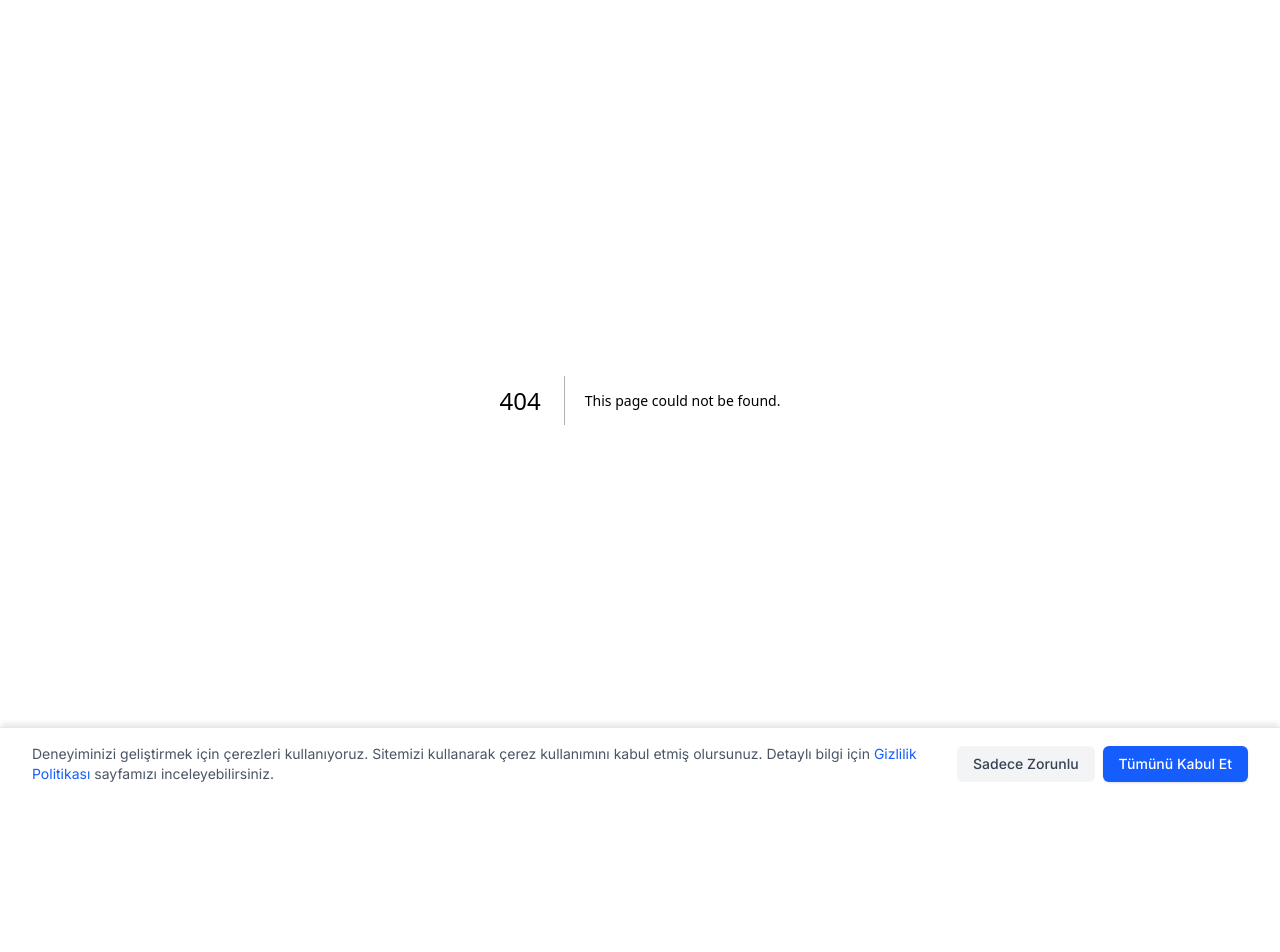
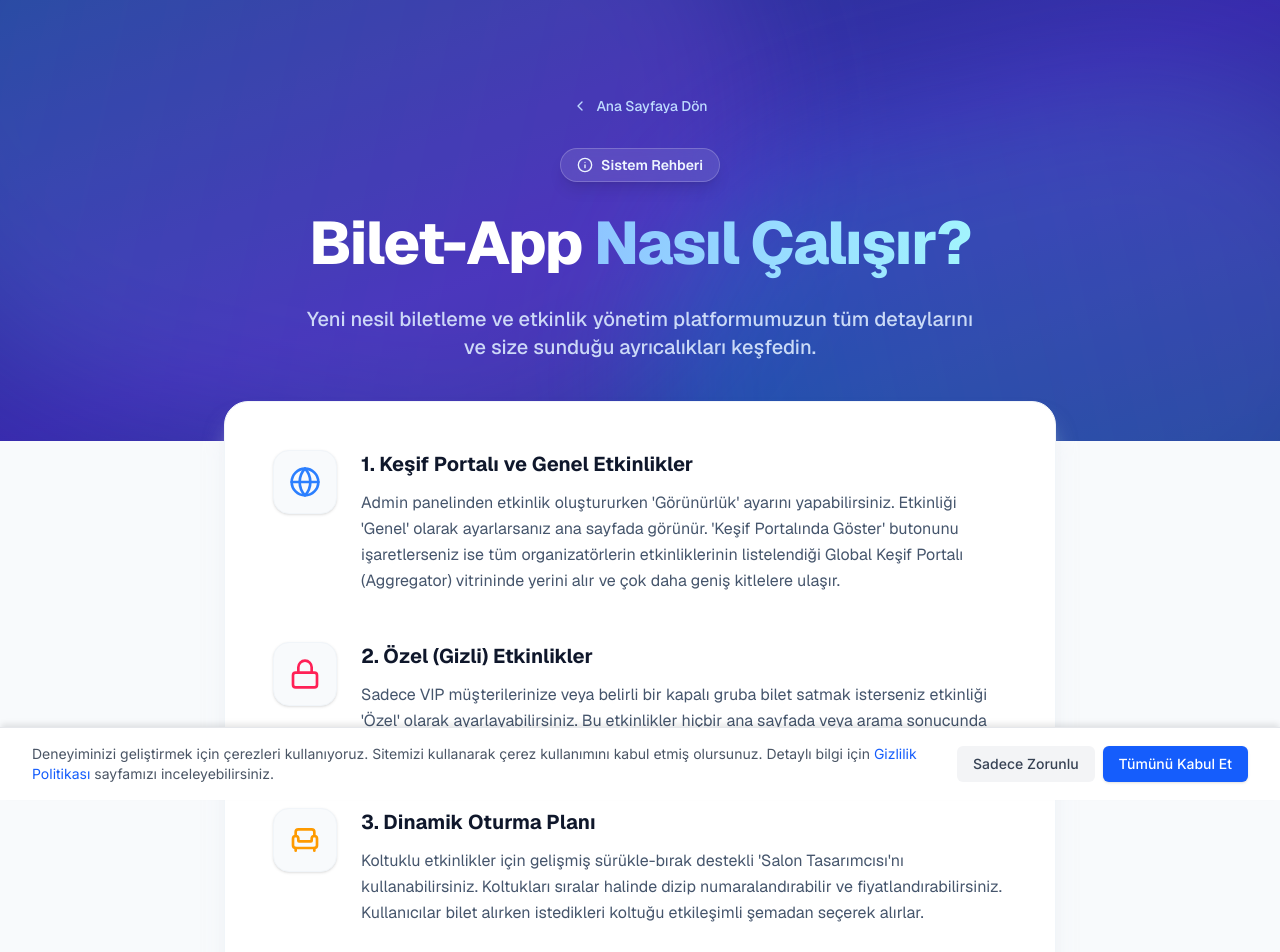
Before and after one commit to hekizoglu/bilet-app, a Next.js app in the folder frontend/: page /nasil-calisir in a window 1280 px wide. Before the commit this address had no page. Shown: the top 952 px of the page. Before the commit the page ends 800 px from the top, so only its background shows below. Built offline with nearby package versions, Linux system fonts and the light colour scheme.

Commit message:
feat(docs): add how it works page and isPubliclyListed toggle for events

```diff
--- a/frontend/src/app/admin/events/page.tsx
+++ b/frontend/src/app/admin/events/page.tsx
@@ -45,6 +45,7 @@
   const [hallId, setHallId] = useState('');
   const [paymentType, setPaymentType] = useState('free');
   const [visibility, setVisibility] = useState('PUBLIC');
+  const [isPubliclyListed, setIsPubliclyListed] = useState(false);
 
   const fetchEvents = async () => {
     const token = getCookie('token');
@@ -100,6 +101,7 @@
       isSeated,
       paymentType,
       visibility,
+      isPubliclyListed,
       ...(isSeated ? { hallId } : { capacity: Number(capacity) })
     };
 
@@ -117,7 +119,7 @@
         setIsModalOpen(false);
         fetchEvents();
         // Formu temizle
-        setName(''); setDate(''); setPrice(''); setStatus('Taslak'); setIsSeated(true); setCapacity(''); setHallId(''); setPaymentType('free'); setVisibility('PUBLIC');
+        setName(''); setDate(''); setPrice(''); setStatus('Taslak'); setIsSeated(true); setCapacity(''); setHallId(''); setPaymentType('free'); setVisibility('PUBLIC'); setIsPubliclyListed(false);
       } else {
         const errData = await res.json();
         let errMsg = errData.error || errData.message || "Bilinmeyen hata";
@@ -458,6 +460,7 @@
                       <option value="cardless">Kartsız Ödeme (Banka/WhatsApp)</option>
                     </select>
                   </div>
+                  <div className="grid grid-cols-2 gap-4">
                     <div>
                       <label className="block text-sm font-medium text-gray-700 mb-1">Görünürlük</label>
                       <select
@@ -468,6 +471,26 @@
                         <option value="PUBLIC">Genel (Ana sayfada listelenir)</option>
                         <option value="PRIVATE">Özel (Sadece link ile girilir)</option>
                       </select>
+                    </div>
+
+                    <div className="flex flex-col justify-end pb-1">
+                      <label className="flex items-center gap-2 cursor-pointer group">
+                        <div className="relative">
+                          <input
+                            type="checkbox"
+                            checked={isPubliclyListed}
+                            onChange={(e) => setIsPubliclyListed(e.target.checked)}
+                            className="sr-only"
+                          />
+                          <div className={`block w-10 h-6 rounded-full transition-colors ${isPubliclyListed ? 'bg-blue-600' : 'bg-gray-300'}`}></div>
+                          <div className={`dot absolute left-1 top-1 bg-white w-4 h-4 rounded-full transition-transform ${isPubliclyListed ? 'transform translate-x-4' : ''}`}></div>
+                        </div>
+                        <div className="flex flex-col">
+                          <span className="text-sm font-bold text-gray-800">Keşif Portalında Göster</span>
+                          <span className="text-xs text-gray-500 group-hover:text-blue-500 transition">Ana sayfa haricinde global "Tüm Etkinlikler" (Aggregator) sayfasında çıkar.</span>
+                        </div>
+                      </label>
+                    </div>
                   </div>
                 </div>
 
--- /dev/null
+++ b/frontend/src/app/nasil-calisir/page.tsx
@@ -0,0 +1,116 @@
+"use client";
+
+import Link from 'next/link';
+import { motion } from 'framer-motion';
+import { Info, Ticket, Users, Globe, Lock, QrCode, CreditCard, Armchair, ChevronLeft } from 'lucide-react';
+
+export default function HowItWorksPage() {
+  const features = [
+    {
+      icon: <Globe className="text-blue-500 w-8 h-8" />,
+      title: "1. Keşif Portalı ve Genel Etkinlikler",
+      description: "Admin panelinden etkinlik oluştururken 'Görünürlük' ayarını yapabilirsiniz. Etkinliği 'Genel' olarak ayarlarsanız ana sayfada görünür. 'Keşif Portalında Göster' butonunu işaretlerseniz ise tüm organizatörlerin etkinliklerinin listelendiği Global Keşif Portalı (Aggregator) vitrininde yerini alır ve çok daha geniş kitlelere ulaşır."
+    },
+    {
+      icon: <Lock className="text-rose-500 w-8 h-8" />,
+      title: "2. Özel (Gizli) Etkinlikler",
+      description: "Sadece VIP müşterilerinize veya belirli bir kapalı gruba bilet satmak isterseniz etkinliği 'Özel' olarak ayarlayabilirsiniz. Bu etkinlikler hiçbir ana sayfada veya arama sonucunda çıkmaz, sadece benzersiz özel bağlantıyı paylaştığınız kişiler bilet alabilir."
+    },
+    {
+      icon: <Armchair className="text-amber-500 w-8 h-8" />,
+      title: "3. Dinamik Oturma Planı",
+      description: "Koltuklu etkinlikler için gelişmiş sürükle-bırak destekli 'Salon Tasarımcısı'nı kullanabilirsiniz. Koltukları sıralar halinde dizip numaralandırabilir ve fiyatlandırabilirsiniz. Kullanıcılar bilet alırken istedikleri koltuğu etkileşimli şemadan seçerek alırlar."
+    },
+    {
+      icon: <CreditCard className="text-emerald-500 w-8 h-8" />,
+      title: "4. Akıllı Ödeme Sistemi",
+      description: "Etkinlikler için Kredi Kartı, Kartsız Ödeme (Banka Havalesi/WhatsApp onayı) veya Ücretsiz seçeneklerini belirleyebilirsiniz. Sistem, ücretsiz etkinliklerde anında bilet oluştururken, kartsız işlemlerde admin onayına (Pending) düşürür."
+    },
+    {
+      icon: <Users className="text-purple-500 w-8 h-8" />,
+      title: "5. Bekleme Listesi (Waitlist)",
+      description: "Kapasitesi dolan etkinliklerinizde potansiyel müşterileri kaçırmayın! Sistem otomatik olarak 'Bekleme Listesi' butonunu aktif eder. Kullanıcılar isim ve e-postalarını bırakarak iptal durumunda size ulaşabilecekleri bir sıraya girerler."
+    },
+    {
+      icon: <QrCode className="text-indigo-500 w-8 h-8" />,
+      title: "6. QR Kod ile Kapı Kontrolü",
+      description: "Satılan her bilet benzersiz bir şifrelenmiş QR kod içerir. Kapı girişindeki görevlileriniz, mobil cihazlarıyla sisteme girerek bu QR kodları saniyeler içinde okutup biletin sahte mi yoksa kullanılmış mı olduğunu anında denetleyebilir."
+    }
+  ];
+
+  return (
+    <div className="min-h-screen bg-slate-50 text-slate-900 pb-12 font-sans">
+      {/* Hero Section */}
+      <div className="relative bg-gradient-to-br from-blue-900 via-indigo-800 to-blue-900 pt-16 pb-20 overflow-hidden">
+        <div className="absolute inset-0 overflow-hidden pointer-events-none">
+          <div className="absolute -top-[50%] -left-[10%] w-[70%] h-[150%] rounded-full bg-gradient-to-r from-blue-400/20 to-purple-500/20 blur-3xl rotate-12"></div>
+          <div className="absolute top-[20%] -right-[10%] w-[60%] h-[120%] rounded-full bg-gradient-to-l from-indigo-400/20 to-cyan-400/20 blur-3xl -rotate-12"></div>
+        </div>
+
+        <div className="relative z-10 max-w-4xl mx-auto px-4 sm:px-6 lg:px-8 text-center pt-8">
+          <Link href="/" className="inline-flex items-center gap-2 text-blue-200 hover:text-white transition-colors mb-8 text-sm font-medium">
+            <ChevronLeft size={16} /> Ana Sayfaya Dön
+          </Link>
+          <motion.div
+            initial={{ opacity: 0, y: 20 }}
+            animate={{ opacity: 1, y: 0 }}
+            transition={{ duration: 0.5 }}
+          >
+            <div className="inline-flex items-center gap-2 px-4 py-1.5 rounded-full bg-white/10 text-blue-50 text-sm font-semibold mb-6 border border-white/20 backdrop-blur-md shadow-lg">
+              <Info size={16} /> Sistem Rehberi
+            </div>
+            <h1 className="text-4xl md:text-5xl lg:text-6xl font-extrabold text-white tracking-tight mb-6 leading-tight">
+              Bilet-App <span className="text-transparent bg-clip-text bg-gradient-to-r from-blue-300 to-cyan-200">Nasıl Çalışır?</span>
+            </h1>
+            <p className="text-lg md:text-xl text-blue-100/90 max-w-2xl mx-auto font-medium">
+              Yeni nesil biletleme ve etkinlik yönetim platformumuzun tüm detaylarını ve size sunduğu ayrıcalıkları keşfedin.
+            </p>
+          </motion.div>
+        </div>
+      </div>
+
+      {/* Main Content */}
+      <div className="max-w-4xl mx-auto px-4 sm:px-6 lg:px-8 -mt-10 relative z-20">
+        <div className="bg-white rounded-3xl p-8 sm:p-12 shadow-xl shadow-slate-200/50 border border-slate-100">
+
+          <div className="space-y-12">
+            {features.map((feature, index) => (
+              <motion.div
+                key={index}
+                initial={{ opacity: 0, y: 20 }}
+                whileInView={{ opacity: 1, y: 0 }}
+                viewport={{ once: true }}
+                transition={{ duration: 0.5, delay: index * 0.1 }}
+                className="flex flex-col sm:flex-row gap-6 group"
+              >
+                <div className="flex-shrink-0">
+                  <div className="w-16 h-16 rounded-2xl bg-slate-50 border border-slate-100 flex items-center justify-center shadow-sm group-hover:scale-110 group-hover:shadow-md transition-all duration-300">
+                    {feature.icon}
+                  </div>
+                </div>
+                <div>
+                  <h3 className="text-xl font-bold text-slate-900 mb-3 group-hover:text-blue-600 transition-colors">{feature.title}</h3>
+                  <p className="text-slate-600 leading-relaxed text-base">{feature.description}</p>
+                </div>
+              </motion.div>
+            ))}
+          </div>
+
+          <div className="mt-16 pt-10 border-t border-slate-100 text-center">
+            <h4 className="text-2xl font-bold text-slate-800 mb-4">Hemen Başlayın!</h4>
+            <p className="text-slate-600 mb-8 max-w-lg mx-auto">Sistem hakkında yeterli bilgiye sahipsiniz. Artık ilk etkinliğinizi oluşturup satışa çıkmaya hazırsınız.</p>
+            <div className="flex flex-col sm:flex-row items-center justify-center gap-4">
+              <Link href="/admin/events" className="w-full sm:w-auto inline-flex items-center justify-center gap-2 px-8 py-3.5 bg-blue-600 hover:bg-blue-700 text-white rounded-xl font-bold transition-all shadow-lg shadow-blue-600/30 hover:-translate-y-1">
+                <Ticket size={20} /> Etkinlik Oluştur
+              </Link>
+              <Link href="/aggregator" className="w-full sm:w-auto inline-flex items-center justify-center gap-2 px-8 py-3.5 bg-slate-100 hover:bg-slate-200 text-slate-800 rounded-xl font-bold transition-all border border-slate-200 hover:-translate-y-1">
+                <Globe size={20} /> Keşif Portalını Gör
+              </Link>
+            </div>
+          </div>
+
+        </div>
+      </div>
+    </div>
+  );
+}
--- a/frontend/src/app/page.tsx
+++ b/frontend/src/app/page.tsx
@@ -2,7 +2,7 @@
 
 import { useEffect, useState } from 'react';
 import Link from 'next/link';
-import { Calendar, MapPin, Users, ArrowRight, Filter, Zap, Tag, LogIn, User, Globe } from 'lucide-react';
+import { Calendar, MapPin, Users, ArrowRight, Filter, Zap, Tag, LogIn, User, Globe, Info } from 'lucide-react';
 import SkeletonLoader from '@/components/SkeletonLoader';
 import { motion } from 'framer-motion';
 
@@ -118,6 +118,13 @@
       <div className="absolute top-0 right-0 p-4 md:p-6 w-full flex justify-end z-10 pointer-events-none">
         <div className="pointer-events-auto flex items-center gap-4">
           <Link
+            href="/nasil-calisir"
+            className="flex items-center gap-2 bg-white/20 hover:bg-white/30 text-white px-5 py-2.5 rounded-full transition font-bold shadow-lg backdrop-blur-md border border-white/20"
+          >
+            <Info size={18} />
+            Nasıl Çalışır?
+          </Link>
+          <Link
             href="/aggregator"
             className="flex items-center gap-2 bg-indigo-600/90 hover:bg-indigo-600 text-white px-5 py-2.5 rounded-full transition font-bold shadow-lg backdrop-blur-md"
           >
```
Lines whose indentation alone changed are shown as unchanged.
